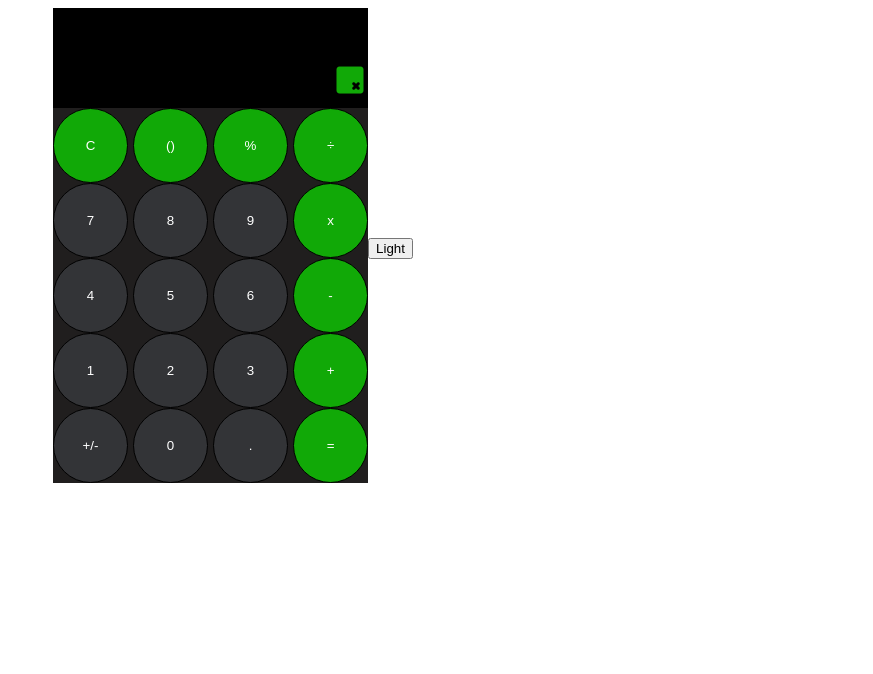
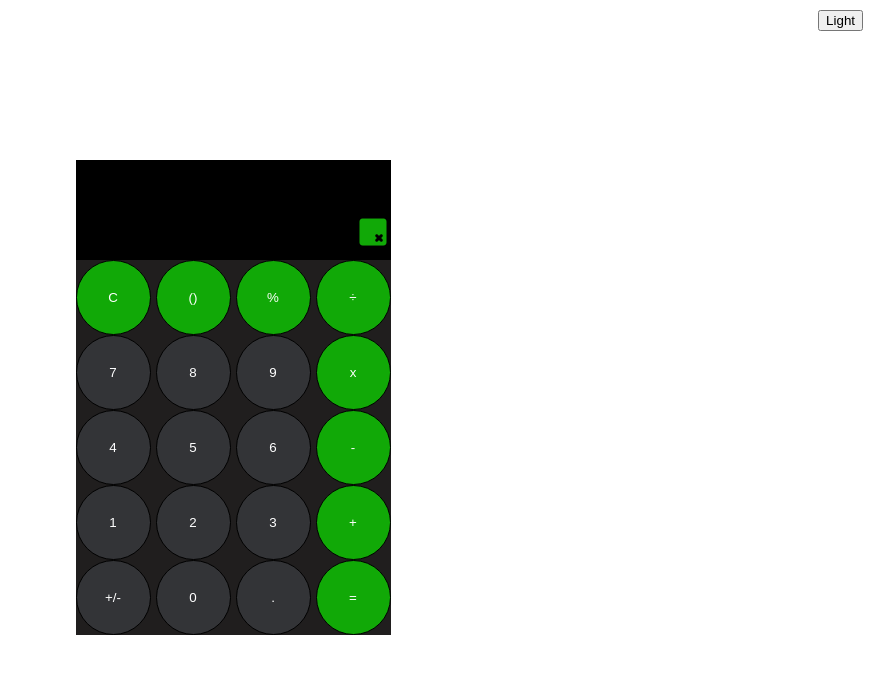
Before and after one commit to Orbter/caculetor, a plain HTML site: page index.html in a window 1280 px wide. Shown: the whole page, without its empty margins (407-1280 px from the left). Drawn offline with Linux system fonts and the light colour scheme.

Commit message:
plus and minus

```diff
--- a/index.js
+++ b/index.js
@@ -90,9 +90,7 @@ class Calculatore {
       count--;
     }
   }
-  plusOrMinus(){
-    if()
-  }
+  plusOrMinus() {}
 }
 
 // ... (rest of your code)
@@ -146,7 +144,6 @@ caculetorButtons.forEach((button) => {
 numberButtons.forEach((button) => {
   button.addEventListener("click", () => {
     calculatore.appendNumber(button.innerText);
-    calculatore.updatedisplay();
   });
 });
 
@@ -160,7 +157,6 @@ deleat.addEventListener("click", () => {
 operitoreButtons.forEach((button) => {
   button.addEventListener("click", () => {
     calculatore.choseOperetor(button.innerText);
-    calculatore.updatedisplay();
   });
 });
 equalButton.addEventListener("click", () => {
--- a/style.css
+++ b/style.css
@@ -1,23 +1,27 @@
 .flex {
   display: flex;
 }
+body,
+html {
+  height: 100%;
+  margin: 0;
+}
+
+.main-page {
+  height: 100%;
+  display: flex;
+  justify-content: center;
+  align-items: center;
+}
+
 .caculetor {
   flex-direction: column;
   align-items: center;
+  justify-content: center;
   max-width: 315px;
   min-width: 300px;
   min-height: 450px;
   max-height: 500px;
-  top: 50%;
-}
-body {
-}
-.main-page {
-  justify-content: center;
-  align-items: center;
-}
-
-:root {
 }
 
 #caculetor-h1 {
@@ -90,9 +94,15 @@ body {
   color: white;
 }
 .dark-light {
-  align-items: end;
-  justify-content: end;
+  position: absolute;
+  top: 0;
+  right: 0;
+  margin: 10px;
+  /* Add other styling as needed */
 }
+
+/* Other existing styles remain unchanged */
+
 .All-buttons {
   padding: 5px;
   padding-top: 0;
```
